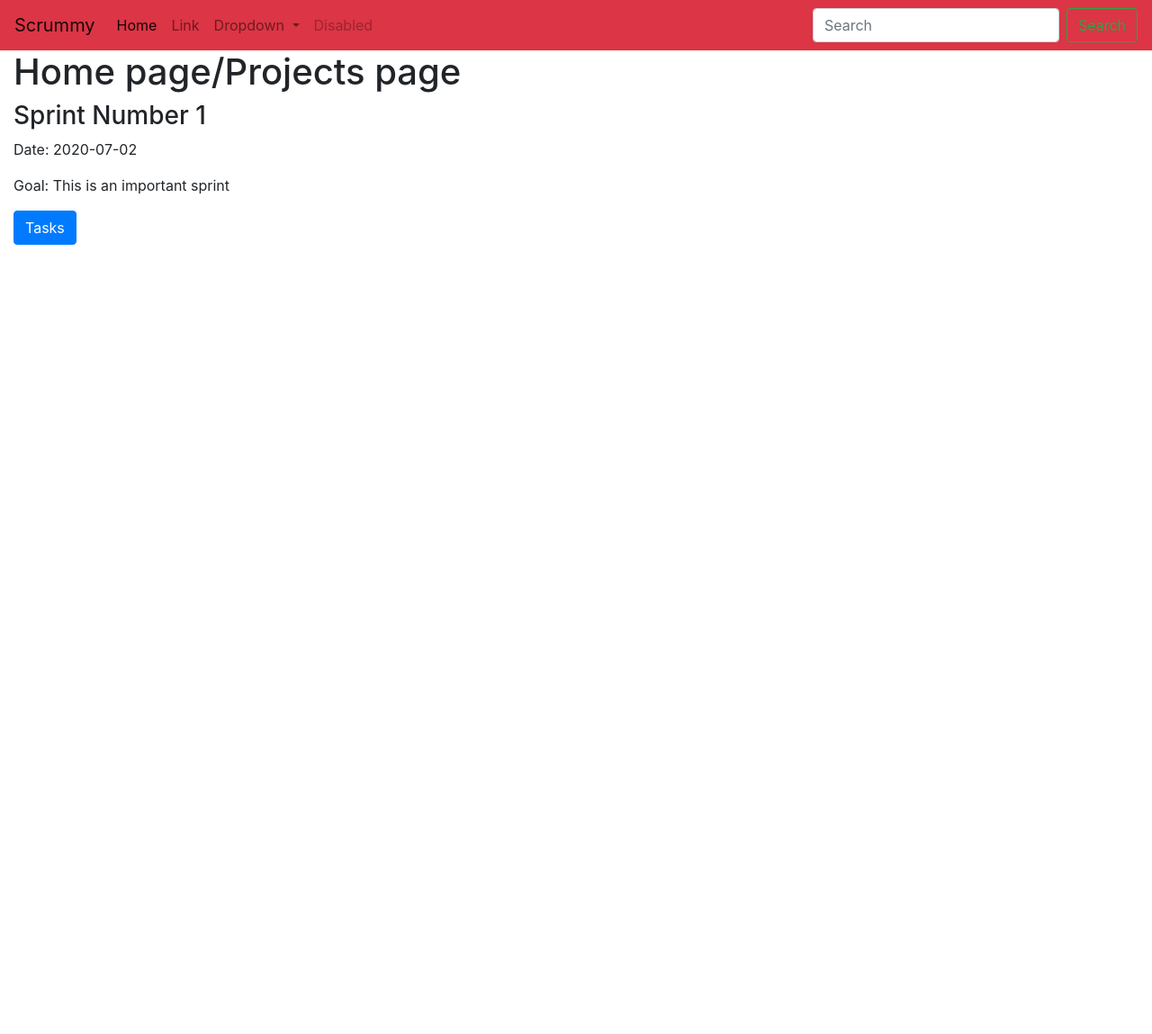
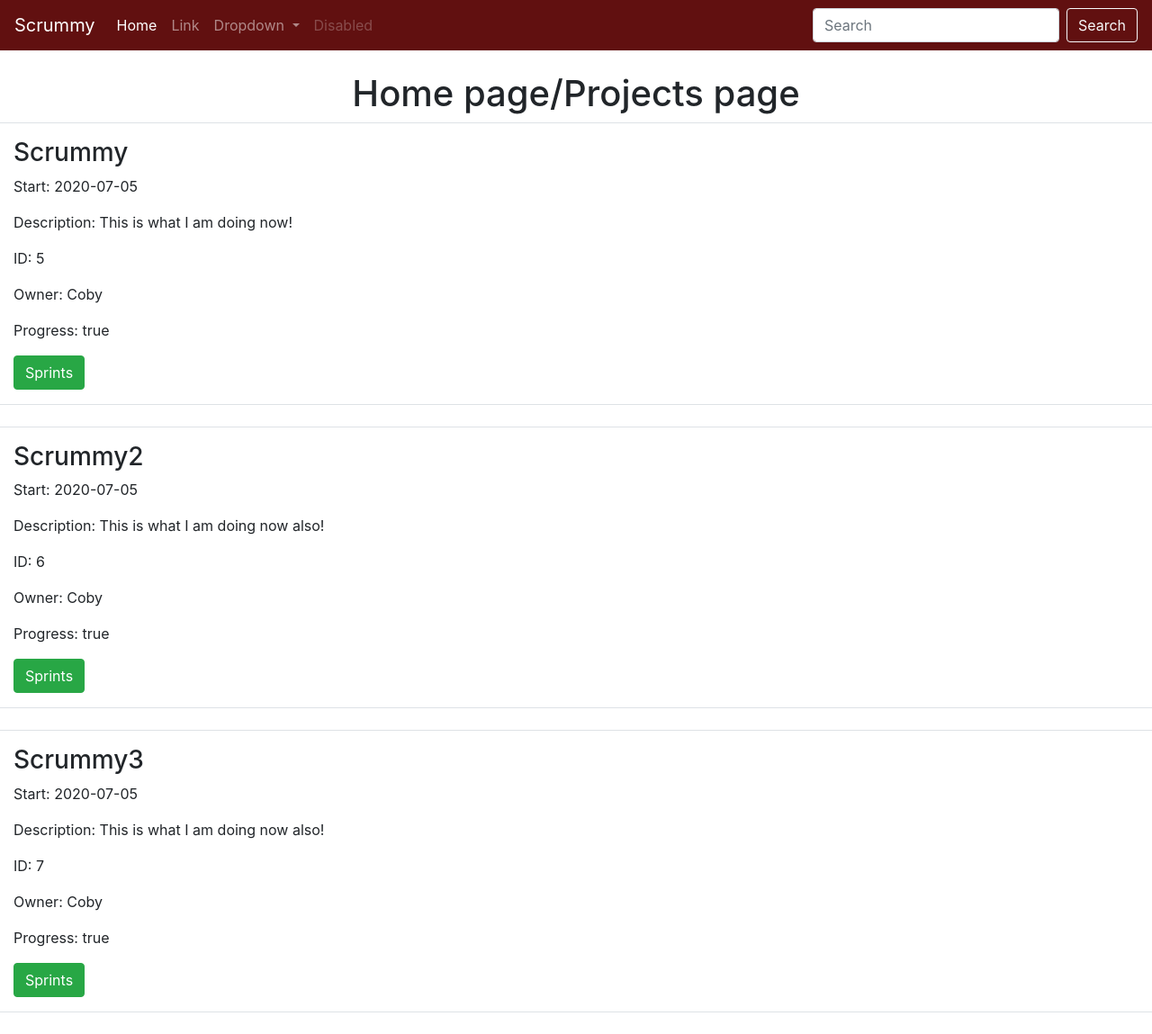
Before and after one commit to cobyforrester/zenscrum-backend, a Django app: page / in a window 1280 px wide. Shown: the whole page at 90% size. Before the commit the page ends 272 px from the top, so only its background shows below. Run offline with Django 3.2, Linux system fonts and the light colour scheme; data comes from the database, SQL or seed files in the repository; some libraries are stand-ins or nearby versions.

Commit message:
projects displaying

```diff
--- a/agile_scrum/urls.py
+++ b/agile_scrum/urls.py
@@ -17,7 +17,7 @@ from django.contrib import admin
 from django.urls import path
 
 from sprints.views import sprints_home_view, sprint_details, sprint_list_view
-from projects.views import projects_home_view, project_details
+from projects.views import projects_home_view, project_details, print_all_projects
 urlpatterns = [
     path('admin/', admin.site.urls),
 
@@ -28,5 +28,6 @@ urlpatterns = [
 
     #projects
     path('', projects_home_view),
+    path('all_projects', print_all_projects),
     path('projects/<int:project_number>', project_details),
 ]
--- a/projects/models.py
+++ b/projects/models.py
@@ -5,6 +5,8 @@ class Project(models.Model):
     title = models.TextField(default='AddTitle', blank=False, null=False)
     begin_date = models.DateField(default=date.today, blank=False, null=False)
     description = models.TextField(default='AddGoal', blank=False, null=False)
+    owner = models.TextField(default='Owner', blank=True, null=False) # CHANGE TO NULL=FALSE
+    progress = models.BooleanField(default=False, null=False)
 class UserProject(models.Model):
     project = models.ForeignKey(Project, on_delete=models.CASCADE)
     username_project = models.TextField(default='username', blank=False, null=False)
--- a/projects/views.py
+++ b/projects/views.py
@@ -16,12 +16,27 @@ def project_details(request, project_number, *args, **kwargs):
 }
     try:
         obj = Project.objects.get(id=project_number)
-        data['date'] = obj.date
-        data['goal'] = obj.goal
-        data['number'] = obj.number
-        data['project_id'] = obj.sprint_project.id
+        data['begin_date'] = obj.begin_date
+        data['title'] = obj.title
+        data['project_id'] = obj.id
+        data['owner'] = obj.owner
+        data['progress'] = obj.owner
+        data['description']: xobj.description
         status = 200
     except:
         data['message'] = 'Not Found'
         status = 404
     return JsonResponse(data, status=status)
+
+def print_all_projects(request, *args, **kwargs):
+    '''
+    REST API VIEW
+    Consume by JavaScript/React
+    return Json
+    '''
+    qs = Project.objects.all()
+    sprint_list = [{'begin_date': x.begin_date, 'title': x.title, 'description': x.description, 'id': x.id, 'owner': x.owner, 'progress': x.progress} for x in qs]
+    data = {
+        'response': sprint_list
+    }
+    return JsonResponse(data)
--- a/sprints/models.py
+++ b/sprints/models.py
@@ -7,6 +7,7 @@ class Sprint(models.Model):
     #Need to make sure project_sprint is NOT NULL
     project_sprint = models.ForeignKey(Project, on_delete=models.CASCADE, null =True)
     number = models.SmallIntegerField(default=-1, blank=False, null=False)
-    date = models.DateField(default=date.today, blank=False, null=False)
+    start_date = models.DateField(default=date.today, blank=False, null=False)
+    end_date = models.DateField(default=date.today, blank=False, null=False)
     goal = models.TextField(default='AddGoal', blank=False, null=False)
     image = models.FileField(upload_to='images/', blank=True, null=True)
--- a/sprints/views.py
+++ b/sprints/views.py
@@ -13,7 +13,7 @@ def sprint_list_view(request, *args, **kwargs):
     return Json
     '''
     qs = Sprint.objects.all()
-    sprint_list = [{'date': x.date, 'goal': x.goal, 'project_id': x.project_sprint.id, 'number': x.number} for x in qs]
+    sprint_list = [{'start_date': x.start_date, 'goal': x.goal, 'project_id': x.project_sprint.id, 'number': x.number} for x in qs]
     data = {
         'response': sprint_list
     }
@@ -30,7 +30,7 @@ def sprint_details(request, sprint_number, *args, **kwargs):
 }
     try:
         obj = Sprint.objects.get(number=sprint_number)
-        data['date'] = obj.date
+        data['start_date'] = obj.start_date
         data['goal'] = obj.goal
         data['number'] = obj.number
         data['project_id'] = obj.project.id
--- a/templates/base.html
+++ b/templates/base.html
@@ -7,7 +7,11 @@
 
     <!-- Bootstrap CSS -->
     <link rel="stylesheet" href="https://stackpath.bootstrapcdn.com/bootstrap/4.5.0/css/bootstrap.min.css" integrity="sha384-9aIt2nRpC12Uk9gS9baDl411NQApFmC26EwAOH8WgZl5MYYxFfc+NcPb1dKGj7Sk" crossorigin="anonymous">
-
+    <style>
+      .bg-agile_scrum {
+        background-color: #611010;
+      }
+    </style>
     <title>Scrummy {% block head_title %}{% endblock head_title %}</title>
   </head>
   <body>
--- a/templates/components/navbar.html
+++ b/templates/components/navbar.html
@@ -1,4 +1,4 @@
-<nav class="navbar navbar-expand-lg navbar-light bg-danger">
+<nav class="navbar navbar-expand-lg navbar-dark bg-agile_scrum mb-4">
     <a class="navbar-brand" href="/">Scrummy</a>
     <button class="navbar-toggler" type="button" data-toggle="collapse" data-target="#navbarSupportedContent" aria-controls="navbarSupportedContent" aria-expanded="false" aria-label="Toggle navigation">
       <span class="navbar-toggler-icon"></span>
@@ -29,7 +29,7 @@
       </ul>
       <form class="form-inline my-2 my-lg-0">
         <input class="form-control mr-sm-2" type="search" placeholder="Search" aria-label="Search">
-        <button class="btn btn-outline-success my-2 my-sm-0" type="submit">Search</button>
+        <button class="btn btn-outline-light my-2 my-sm-0" type="submit">Search</button>
       </form>
     </div>
   </nav>
--- a/templates/projects/projects.html
+++ b/templates/projects/projects.html
@@ -9,33 +9,42 @@ Projects
 
 <!-- BODY -->
 {% block content %}
+<div class="row text-center">
+    <div class="col">
+        <h1>Home page/Projects page</h1>
+    </div>
+</div>
 
-<h1>Home page/Projects page</h1>
 
-<div id="sprints">
+<div class="row" id="projects">
     replace me
 </div>
 
 <script>
-const sprintsElements = document.getElementById("sprints");
+// THIS SHOULD BE ACCESSING USERS ACCESS RIGHTS THEN GOING HERE
+const sprintsElements = document.getElementById("projects");
 const xhr = new XMLHttpRequest();
 const type = "GET";
-const url = "/sprints";
+const url = "/all_projects";
 const responseType = "json";
 
 xhr.responseType = "json";
 xhr.open(type, url);
 xhr.onload = function() {
     const listedItems = xhr.response.response;
+    console.log(listedItems);
     let finalElem = "";
     let tempElem = "";
     for(i=0; i<listedItems.length; i++){
-        tempElem = "<div class='mb-4 sprint' id='sprint-" + listedItems[i].number + "'><h3>Sprint Number " + listedItems[i].number + "</h3>";
-        tempElem += "<p>Date: " + listedItems[i].date + "</p>";
-        tempElem += "<p>Goal: " + listedItems[i].goal + "</p>";
-        tempElem += "<div class='btn-group'><button class='btn btn-primary'"
-        tempElem += "onclick=\"window.location=\'sprints_home\'\""
-        tempElem += ">Tasks</button></div></div>"
+        tempElem = "<div class='mb-4 sprint col-12 border-top border-bottom py-3' id='sprint-" + listedItems[i].number + "'><h3>" + listedItems[i].title + "</h3>";
+        tempElem += "<p>Start: " + listedItems[i].begin_date + "</p>";
+        tempElem += "<p>Description: " + listedItems[i].description + "</p>";
+        tempElem += "<p>ID: " + listedItems[i].id + "</p>";
+        tempElem += "<p>Owner: " + listedItems[i].owner + "</p>";
+        tempElem += "<p>Progress: " + listedItems[i].progress + "</p>";
+        tempElem += "<div class='btn-group'><button class='btn btn-success'";
+        tempElem += "onclick=\"window.location=\'sprints_home/1\'\"";
+        tempElem += ">Sprints</button></div></div>";
         finalElem += tempElem;
     };
     sprintsElements.innerHTML = finalElem;
```
Also changed, not shown: projects/forms.py (added, +19 -0 lines), templates/sprints/sprints.html (+10 -4 lines), db.sqlite3, projects/migrations/0004_auto_20200705_0237.py (added), sprints/migrations/0006_auto_20200704_0201.py (added).
